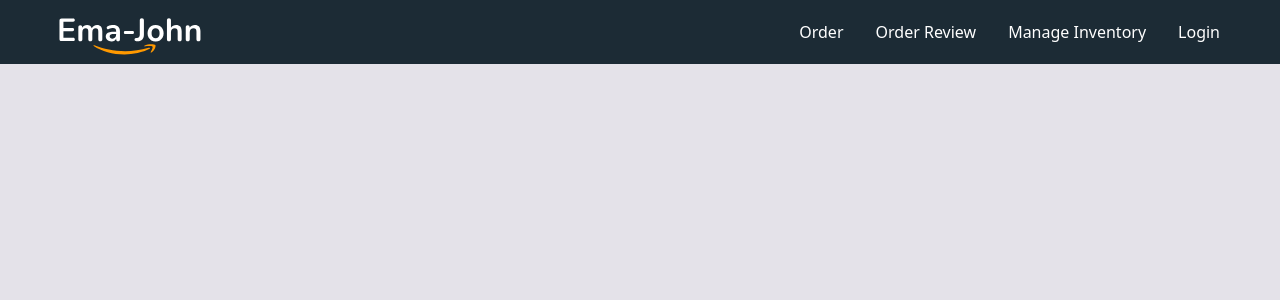
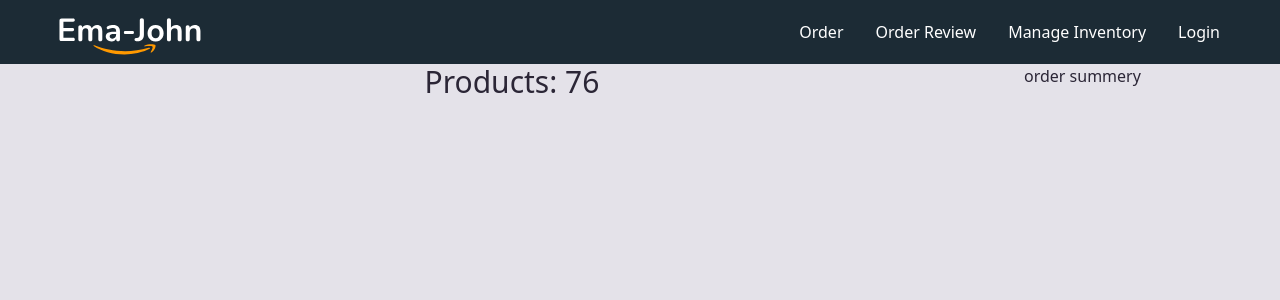
Before and after one commit to Farhad-Tanveer/ema-john-simple, a React (Vite) app: page / in a window 1280 px wide. Shown: the top 300 px of the page. Built offline with nearby package versions, Linux system fonts and the light colour scheme.

Commit message:
used  useState and useEffect to fetch data

```diff
--- a/src/App.jsx
+++ b/src/App.jsx
@@ -3,11 +3,13 @@ import reactLogo from "./assets/react.svg";
 import viteLogo from "/vite.svg";
 import "./App.css";
 import Header from "./components/Header/Header";
+import Shop from "./components/Shop/Shop";
 
 function App() {
   return (
     <div className="App">
       <Header></Header>
+      <Shop></Shop>
     </div>
   );
 }
--- /dev/null
+++ b/src/components/Shop/Shop.css
@@ -0,0 +1,4 @@
+.shop-container {
+    display: grid;
+    grid-template-columns: 4fr 1fr;
+}
--- /dev/null
+++ b/src/components/Shop/Shop.jsx
@@ -0,0 +1,23 @@
+import React, { useEffect, useState } from "react";
+import "./Shop.css";
+
+const Shop = () => {
+  const [products, setProducts] = useState([]);
+  useEffect(() => {
+    fetch(`products.json`)
+      .then((res) => res.json())
+      .then((data) => setProducts(data));
+  }, []);
+  return (
+    <div className="shop-container">
+      <div className="product-container">
+        <h1 className="text-3xl text-center">Products: {products.length}</h1>
+      </div>
+      <div className="cart-container">
+        <h3>order summery</h3>
+      </div>
+    </div>
+  );
+};
+
+export default Shop;
```
Also changed, not shown: public/products.json (renamed from src/fakeData/products.json).
